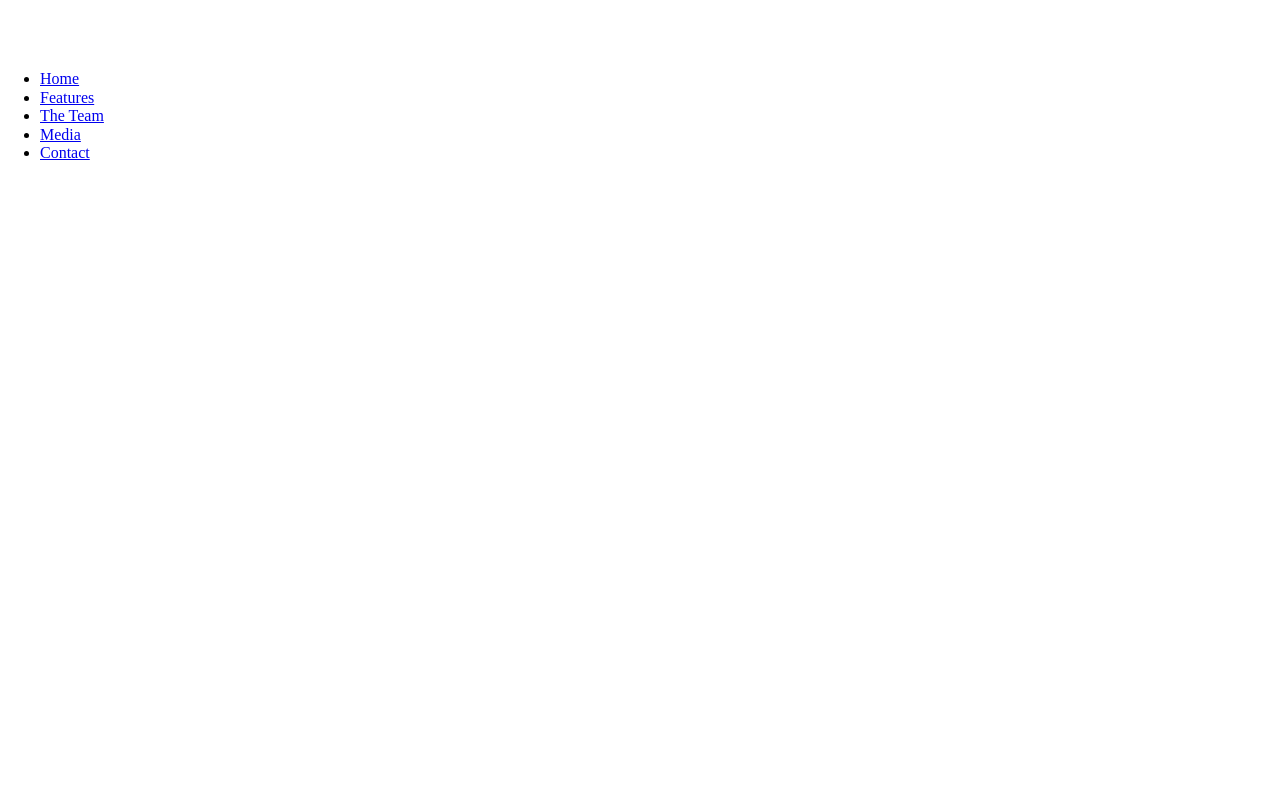
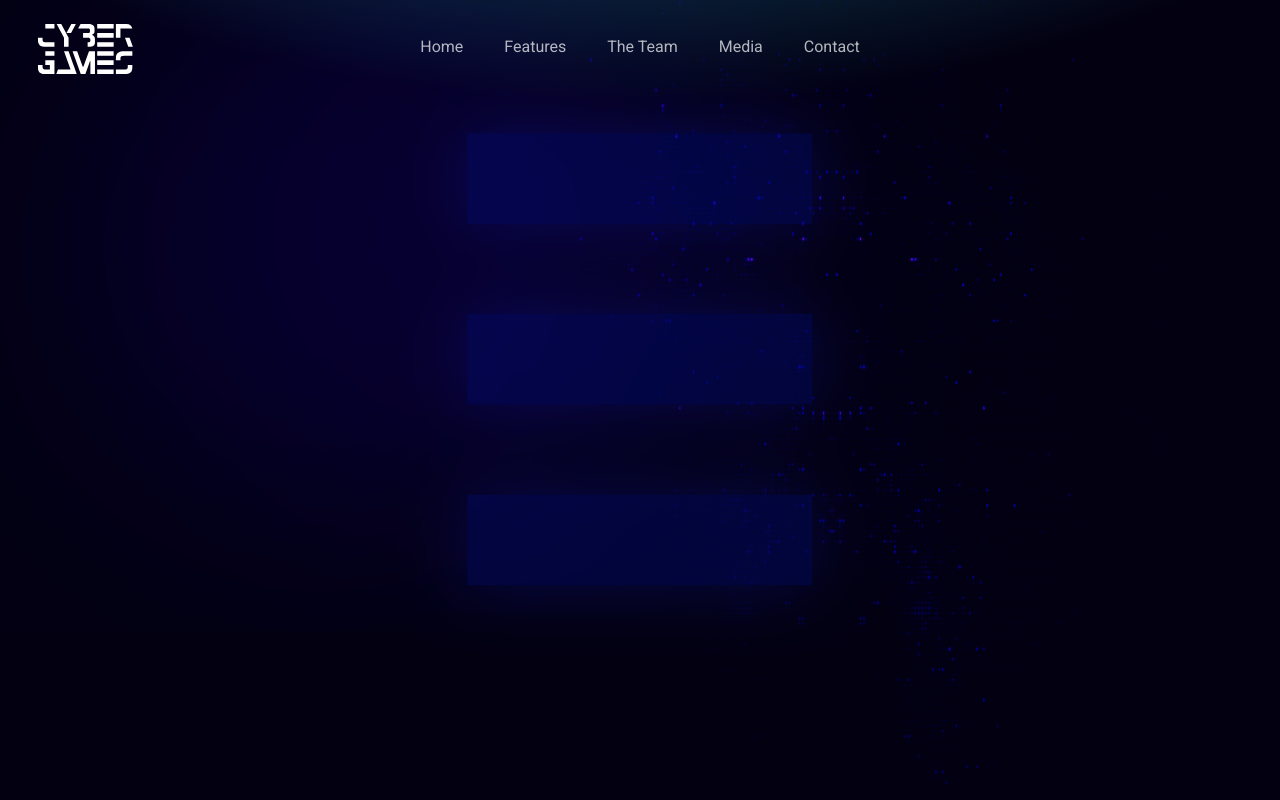
Before and after one commit to Omriruvio/CyberGames2020, a plain HTML site: page src/index.html in a window 1280 px wide. Drawn offline with Linux system fonts and the light colour scheme.

Commit message:
feature(header): structure & style

```diff
--- /dev/null
+++ b/src/blocks/header/__link/header__link.css
@@ -0,0 +1,4 @@
+.header__link {
+  text-decoration: none;
+  color: rgba(255, 255, 255, 0.7);
+}
--- /dev/null
+++ b/src/blocks/header/__nav/header__nav.css
@@ -0,0 +1,6 @@
+.header__nav {
+  display: flex;
+  justify-self: center;
+  align-self: center;
+  margin: auto;
+}
--- /dev/null
+++ b/src/blocks/header/header.css
@@ -0,0 +1,5 @@
+.header {
+  display: flex;
+  width: 100%;
+  position: relative;
+}
--- /dev/null
+++ b/src/blocks/hero/hero.css
@@ -0,0 +1,4 @@
+.hero {
+  background: radial-gradient(78.86% 78.86% at 50% -65.92%, rgba(44, 180, 205, 0.86) 0%, rgba(1, 2, 2, 0) 100%);
+  min-height: 100vh;
+}
--- /dev/null
+++ b/src/blocks/list-item/list-item.css
@@ -0,0 +1,2 @@
+.list-item {
+}
--- /dev/null
+++ b/src/blocks/list/_place/list_place_header.css
@@ -0,0 +1,6 @@
+.list_place_header {
+  display: flex;
+  padding: 0;
+  margin: 38px 0 0;
+  gap: 41px;
+}
--- /dev/null
+++ b/src/blocks/list/list.css
@@ -0,0 +1,3 @@
+.list {
+  list-style: none;
+}
--- /dev/null
+++ b/src/blocks/logo/_place/logo_place_header.css
@@ -0,0 +1,4 @@
+.logo_place_header {
+  position: absolute;
+  margin: 24px 0 0 38px;
+}
--- /dev/null
+++ b/src/blocks/page/page.css
@@ -0,0 +1,9 @@
+.page {
+  font-family: 'Roboto', sans-serif;
+  color: white;
+
+  background-image: url('../../images/bg.png');
+  background-size: cover;
+  background-position: center;
+  min-height: 100vh;
+}
--- a/src/page/index.css
+++ b/src/page/index.css
@@ -4,13 +4,22 @@
 /* normalize & fonts*/
 
 /* blocks */
-
+@import url('../blocks/page/page.css');
+@import url('../blocks/hero/hero.css');
+@import url('../blocks/header/header.css');
+@import url('../blocks/logo/logo.css');
+@import url('../blocks/list/list.css');
+@import url('../blocks/list-item/list-item.css');
 /* blocks */
 
 /* elements */
+@import url('../blocks/header/__nav/header__nav.css');
+@import url('../blocks/header/__link/header__link.css');
 
 /* elements */
 
 /* modifiers */
-
+@import url('../blocks/logo/_place/logo_place_header.css');
+@import url('../blocks/list/_place/list_place_header.css');
+@import url('../blocks/list-item/_place/list-item_place_header.css');
 /* modifiers */
```
Also changed, not shown: src/blocks/list-item/_place/list-item_place_header.css (added), src/blocks/logo/logo.css (added).
